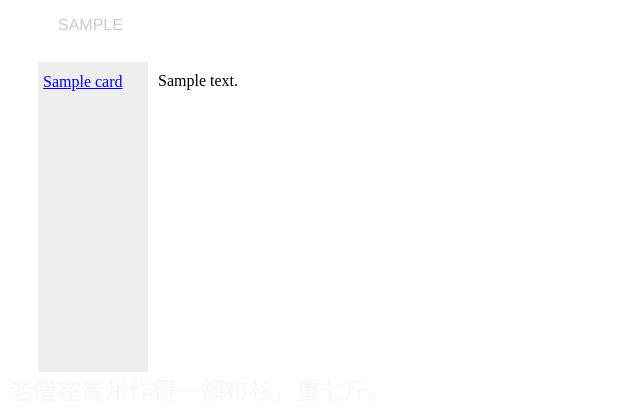
After one commit to moogoo78/7catty, a Flask app: template app/templates/index.html in a window 1280 px wide. The commit adds this page. Shown: the top 411 px of the page, without its empty margins (0-640 px from the left). Run offline with Flask 2, Linux system fonts and the light colour scheme; the template is opened without the code that fills it: most values are stand-ins (such as "Sample title", 1, 10 or a date in 2020).

Commit message:
refactor: remove notebook to card

```diff
--- a/app/config.py
+++ b/app/config.py
@@ -6,7 +6,7 @@ class Config(object):
     SECRET_KEY = 'dev key'
     MEDIA_URL = 'media'
 
-    NOTEBOOK_PATH = '/Users/moogoo/Dropbox/7catty'
+    SRC_DIR = '/Users/moogoo/Dropbox/7catty'
 
 class ProductionConfig(Config):
     DEVEL = False
--- a/app/main.py
+++ b/app/main.py
@@ -3,8 +3,9 @@
 
 
 import os
-from flask import Flask, render_template, redirect, request, url_for, abort, current_app
+from docutils.core import publish_parts
 
+from flask import Flask, render_template, request
 
 app = Flask(__name__)
 
@@ -12,50 +13,33 @@ app.config.from_object('config.DevelConfig')
 
 
 @app.route('/')
-def notebook():
-    nblist = []
-    notebook_path = current_app.config['NOTEBOOK_PATH']
+def card():
 
-    nb = request.args.get('n', '')
-    tab = request.args.get('t', '')
-    page = request.args.get('p', '')
+    src_dir = app.config['SRC_DIR']
 
-    for root, dirs, files in os.walk(notebook_path):
-        if root == notebook_path:
-            nblist = dirs
-    notebook = nb or nblist[0]
+    card_holder = []
+    for i in os.listdir(src_dir):
+        if os.path.isdir(os.path.join(src_dir, i)):
+            card_holder.append(i)
 
-    tab_path = os.path.join(notebook_path, notebook)
-    tablist = None
+    cards = []
+    nav = request.args.get('nav', '')
+    if nav:
+        for i in os.listdir(os.path.join(src_dir, nav)):
+            fn, ext = os.path.splitext(i)
+            if ext == '.txt':
+                cards.append(fn)
 
-    for root, dirs, files in os.walk(tab_path):
-        if root == tab_path:
-            tablist = dirs
-    tab = tab or tablist[0]
+    body = ''
+    card = request.args.get('card', '')
+    if nav and card:
+        content = open(os.path.join(src_dir, nav, '%s.txt'%card)).read().decode('u8')
+        body = publish_parts(content, writer_name='html')['html_body']
 
-    page_path = os.path.join(tab_path, tab)
-    pagelist = None
-    for root, dirs, files in os.walk(page_path):
-        if root == page_path:
-            pagelist = files
-
-    page = page or pagelist[0]
-
-
-    from docutils.core import publish_parts
-
-    content = open(os.path.join(page_path, page)).read().decode('u8')
-    body = publish_parts(content, writer_name='html')['html_body']
-
-    return render_template('notebook.html',
-                           notebook=notebook,
-                           notebooks=nblist,
-                           tab=tab,
-                           tablist=tablist,
-                           page=page,
-                           pagelist=pagelist,
+    return render_template('index.html',
+                           card_holder=card_holder,
+                           cards=cards,
                            body=body)
 
-
 if __name__ == '__main__':
-    app.run()
+    app.run(host='0.0.0.0', port=8077)
--- /dev/null
+++ b/app/static/css/style.css
@@ -0,0 +1,64 @@
+.card_list ul {
+  list-style-type: none;
+  margin: 0;
+  padding: 0;
+}
+
+nav ul {
+  overflow: auto;
+  list-style-type: none;
+}
+
+nav li {
+  height: 16px;
+  float: left;
+  margin-right: 0px;
+  border-right: 1px solid #aaa;
+  padding: 0 10px;
+}
+
+nav li:last-child {
+  border-right: none;
+}
+
+nav li a {
+  text-decoration: none;
+  color: #ccc;
+  font: 16px/1 Helvetica, Verdana, sans-serif;
+  text-transform: uppercase;
+}
+
+nav li a:hover {
+  color: #666;
+}
+
+nav li.active a {
+  font-weight: bold;
+  color: #333;
+}
+
+.layout {
+    margin: 30px;
+}
+.card_list {
+    line-height:30px;
+    background-color:#eeeeee;
+    height:300px;
+    width:100px;
+    float:left;
+    padding:5px;
+}
+.main {
+    left: 20px;
+    width:550px;
+    float:left;
+    padding:10px;
+}
+
+.gray {
+    font-size:1.5em;
+    font-weight: bold;
+    color: #f9f9f9;
+}
+
+.clear { clear: both;}
--- a/app/templates/base.html
+++ b/app/templates/base.html
@@ -2,7 +2,8 @@
 <html>
   <head>
     <meta charset="utf-8">
-    <title>notebooks</title>
+    <title>7catty</title>
+    <link rel="stylesheet" type="text/css" href="/static/css/style.css" />
     {% block head %}{% endblock %}
   </head>
   <body>
--- /dev/null
+++ b/app/templates/index.html
@@ -0,0 +1,25 @@
+{% extends "base.html" %}
+
+{% block main %}
+<nav>
+  <ul>
+    {% for i in card_holder %}
+    <li><a href="{{ url_for('card', nav=i) }}">{{ i }}</a></li>
+    {% endfor %}
+  </ul>
+</nav>
+<div class="layout">
+  <div class="card_list">
+    <ul>
+    {% for i in cards %}
+    <li><a href="{{ url_for('card', nav=request.args.get('nav', ''), card=i) }}">{{ i }}</a></li>
+    {% endfor %}
+    </ul>
+  </div>
+  <div class="main">
+    {{ body|safe }}
+  </div>
+</div>
+<div class="clear"></div>
+<footer class="gray">老僧在青州作得一領布杉，重七斤。</footer>
+{% endblock %}
```
Also changed, not shown: app/templates/notebook.html (deleted, +0 -15 lines), 1 other file.
